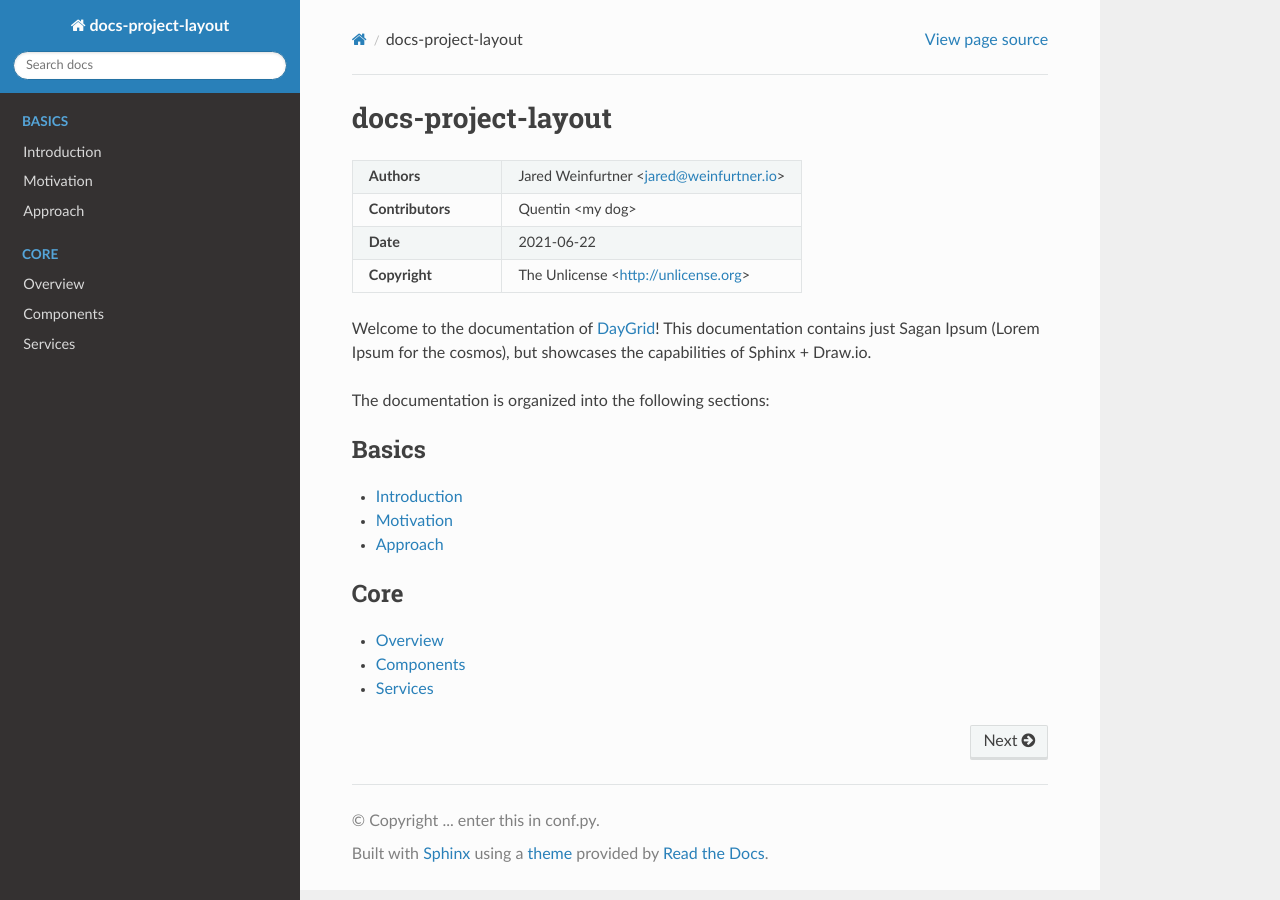
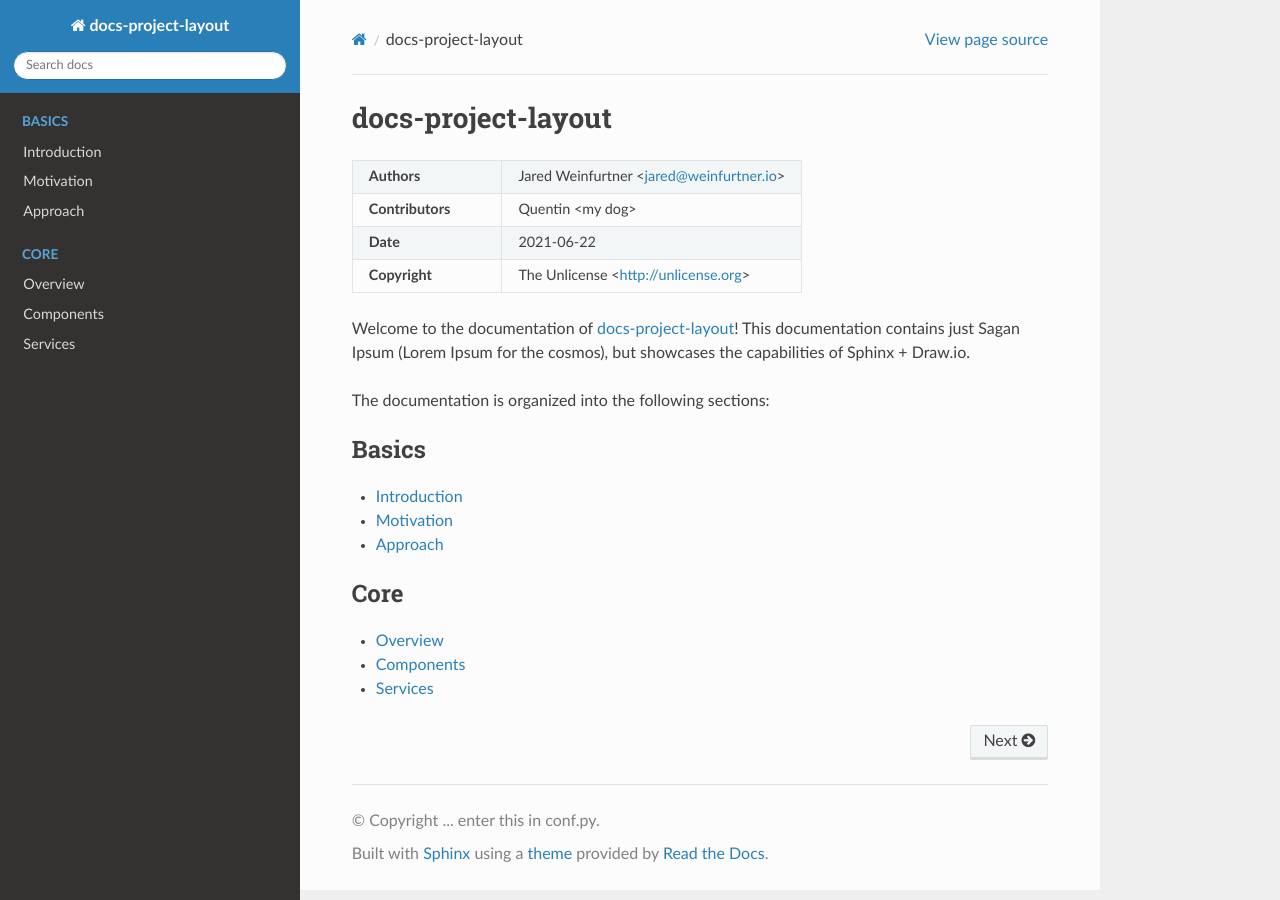
Before and after one commit to jaredweinfurtner/docs-project-layout, a Sphinx documentation site: the page built from docs/source/index.rst, in a window 1280 px wide. Built offline with Sphinx 7.4.7 and the Read the Docs theme 2.0.0, drawn with Linux system fonts in a browser that asks for light colours.

Commit message:
fixed reference to correct project github repo
Signed-off-by: Jared Weinfurtner <jared@weinfurtner.io>

```diff
--- a/docs/source/index.rst
+++ b/docs/source/index.rst
@@ -16,7 +16,7 @@
    * - **Copyright**
      - The Unlicense <http://unlicense.org>
 
-Welcome to the documentation of `DayGrid <https://github.com/boschresearch/DayGrid>`_!  This documentation contains just Sagan Ipsum (Lorem Ipsum for the cosmos), but showcases the capabilities of Sphinx + Draw.io.
+Welcome to the documentation of `docs-project-layout <https://github.com/jaredweinfurtner/docs-project-layout>`_!  This documentation contains just Sagan Ipsum (Lorem Ipsum for the cosmos), but showcases the capabilities of Sphinx + Draw.io.
 
 The documentation is organized into the following sections:
 
```
